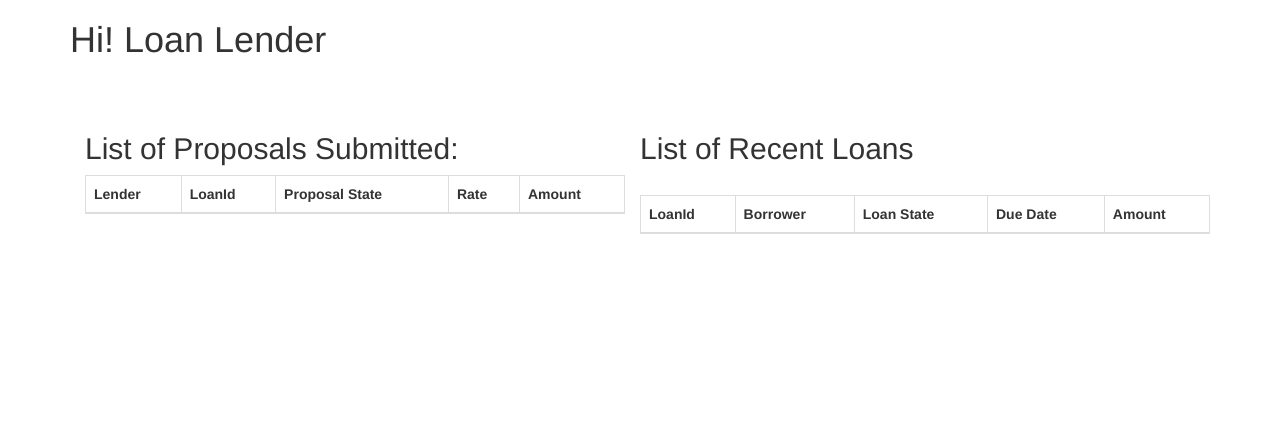
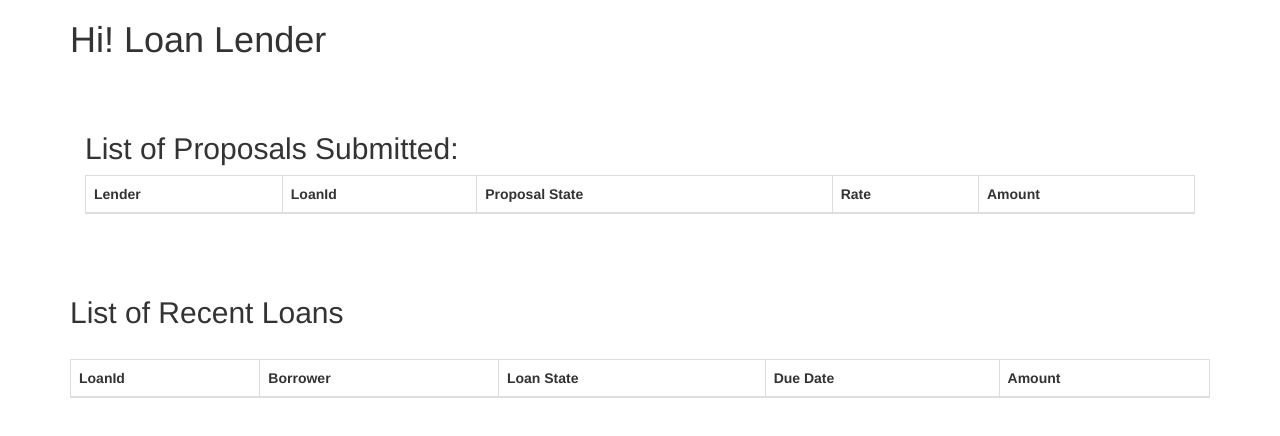
Before and after one commit to anshulshah96/CrowdBank, a website: page app/lender.html in a window 1280 px wide. Drawn offline with nearby package versions, Linux system fonts and the light colour scheme; files whose address does not match are found by name.

Commit message:
Lender fix

```diff
--- a/app/javascripts/lender.js
+++ b/app/javascripts/lender.js
@@ -23,7 +23,6 @@ function populateProposals() {
           $("#proposal-rows").append("<tr><td>" + el[0].valueOf() + "</td><td>" + el[1].valueOf() + "</td><td>" + el[2].valueOf()  + "</td><td>" + el[3].valueOf() + "</td><td>" + el[4].valueOf() + "</td></tr>");
         });
       }
-      setupProposalRows();
     });
   });
 }
--- a/app/lender.html
+++ b/app/lender.html
@@ -12,7 +12,7 @@
 </head>
 <body class="container">
   <h1> Hi! Loan Lender </h1>
-  <div class="col-sm-6 margin-top-3">
+  <div class="col-sm-12 margin-top-3">
     <h2>List of Proposals Submitted: </h2>
     <div class="table-responsive">
       <table class="table table-bordered">
@@ -33,7 +33,7 @@
 
     </div>
   </div>
-  <div class="col-sm-6 margin-top-3">
+  <div class="col-sm-12 margin-top-3">
     <div class="row">
       <h2>List of Recent Loans</h2>
       <div class="table-responsive">
```
